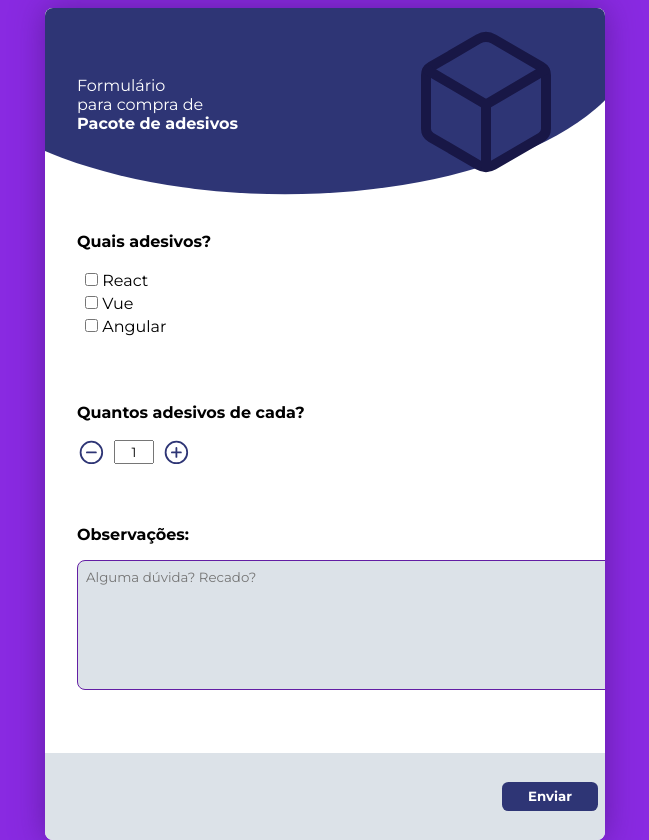
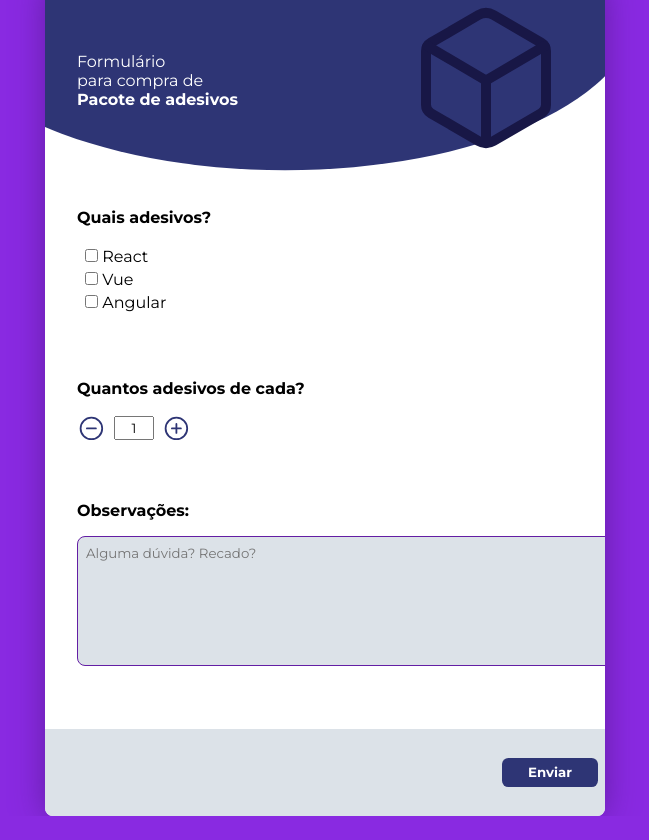
Before and after one commit to GabriAmaral/FormularioPacoteAdesivos, a plain HTML site: page index.html in a window 1280 px wide. Shown: the whole page, without its empty margins (315-964 px from the left). After the commit the page ends 816 px from the top, so only its background shows below. Drawn offline with nearby package versions, Linux system fonts and the light colour scheme; a web font is replaced by a local one.

Commit message:
atualiacao css

```diff
--- a/style.css
+++ b/style.css
@@ -12,9 +12,14 @@ body {
   display: -webkit-box;
   display: -ms-flexbox;
   display: flex;
+  height: 100vh;
+  width: 100vw;
   -webkit-box-pack: center;
       -ms-flex-pack: center;
           justify-content: center;
+  -webkit-box-align: center;
+      -ms-flex-align: center;
+          align-items: center;
 }
 
 :root {
@@ -32,8 +37,7 @@ body {
       grid-template-rows: 12rem 40rem;
   justify-items: center;
   background: var(--white);
-  position: absolute;
-  top: 0.5rem;
+  position: relative;
   width: 35rem;
   height: 52rem;
   overflow: hidden;
@@ -184,4 +188,4 @@ body {
   margin-right: 2rem;
   cursor: pointer;
 }
-/*# sourceMappingURL=skyte.css.map */
+/*# sourceMappingURL=style.css.map */
```
Also changed, not shown: 1 other file.
